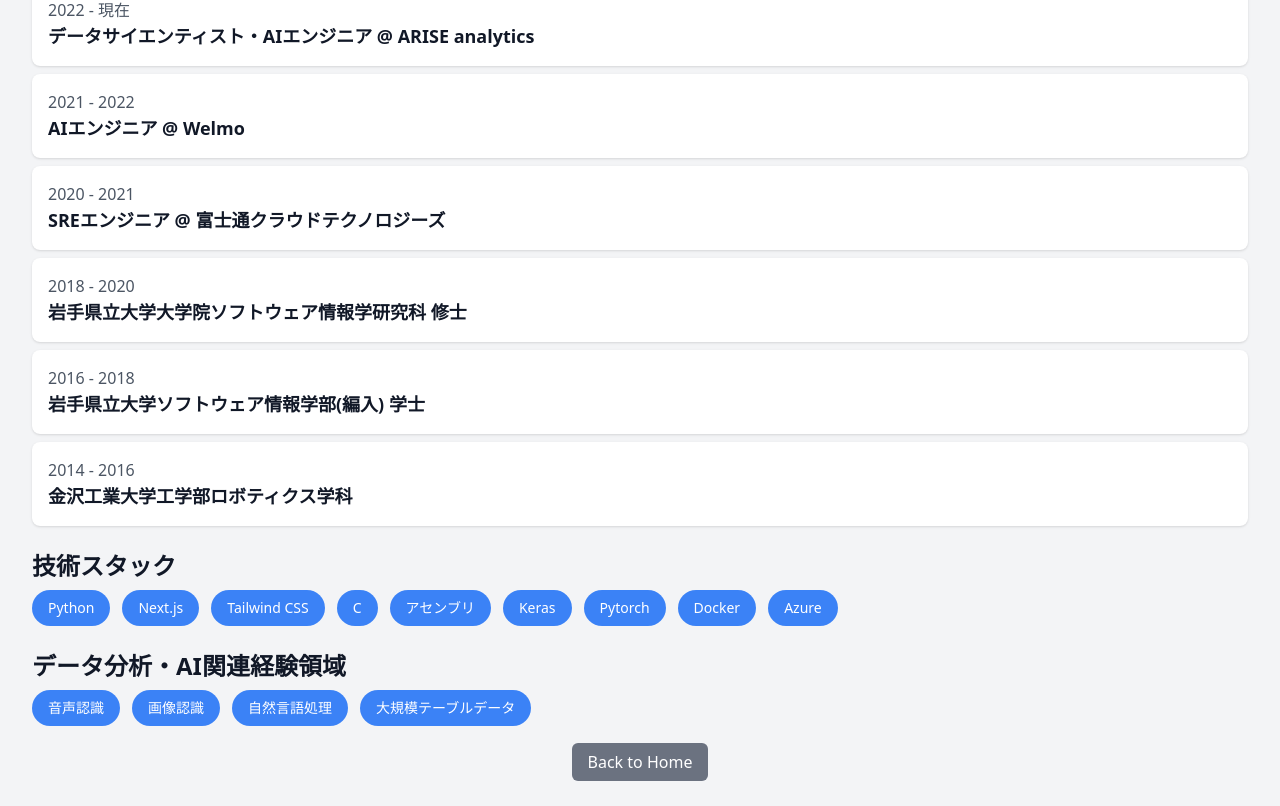
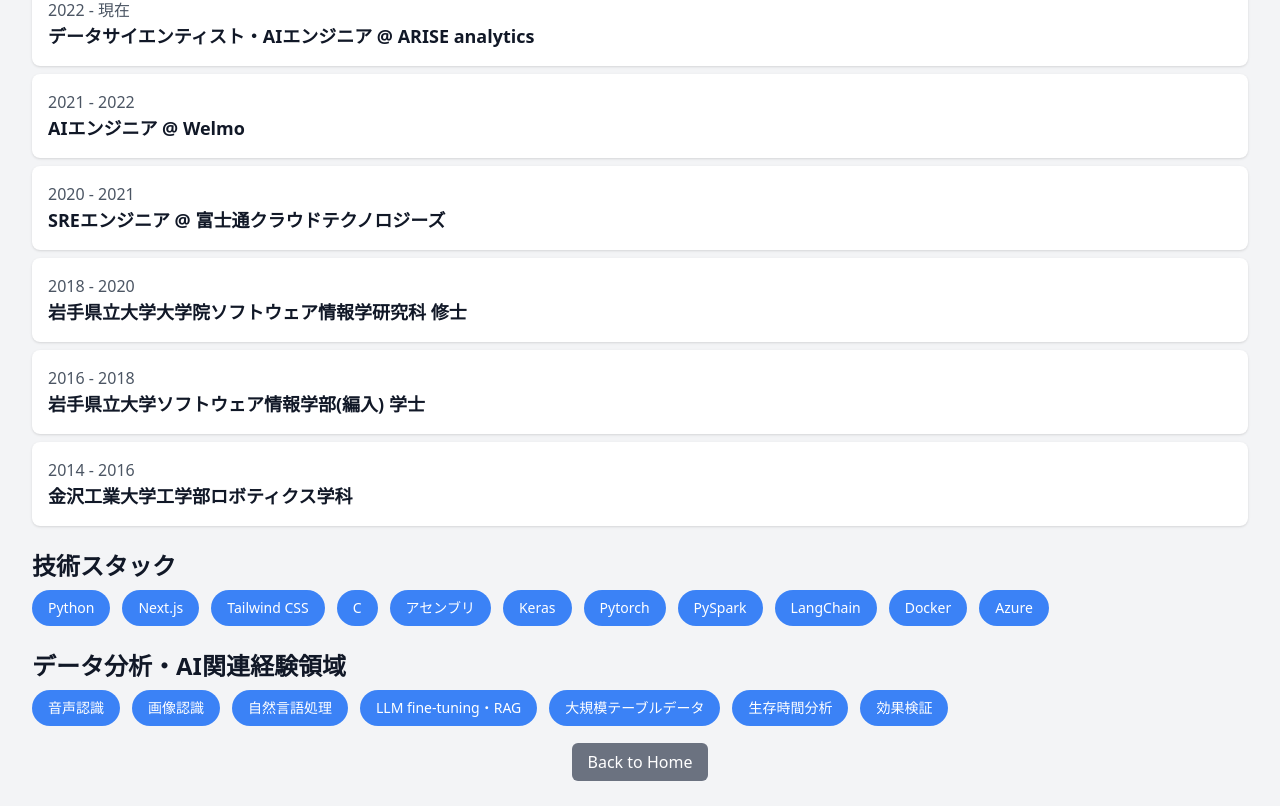
Before and after one commit to ta-seri/serizawa-portfolio, a Next.js app in the folder portfolio-site/: page /about in a window 1280 px wide. Shown: the part 632-1438 px from the top of the page. Built offline with nearby package versions, Linux system fonts and the light colour scheme.

Commit message:
技術情報更新

```diff
--- a/portfolio-site/src/pages/about.js
+++ b/portfolio-site/src/pages/about.js
@@ -12,11 +12,11 @@ export default function About() {
     ];
 
     const techStack = [
-      "Python", "Next.js", "Tailwind CSS", "C", "アセンブリ", "Keras", "Pytorch", "Docker", "Azure",
+      "Python", "Next.js", "Tailwind CSS", "C", "アセンブリ", "Keras", "Pytorch", "PySpark", "LangChain", "Docker", "Azure",
     ];
 
     const usedData = [
-        "音声認識", "画像認識", "自然言語処理", "大規模テーブルデータ",
+        "音声認識", "画像認識", "自然言語処理", "LLM fine-tuning・RAG", "大規模テーブルデータ", "生存時間分析", "効果検証",
     ]
 
     return (
```
